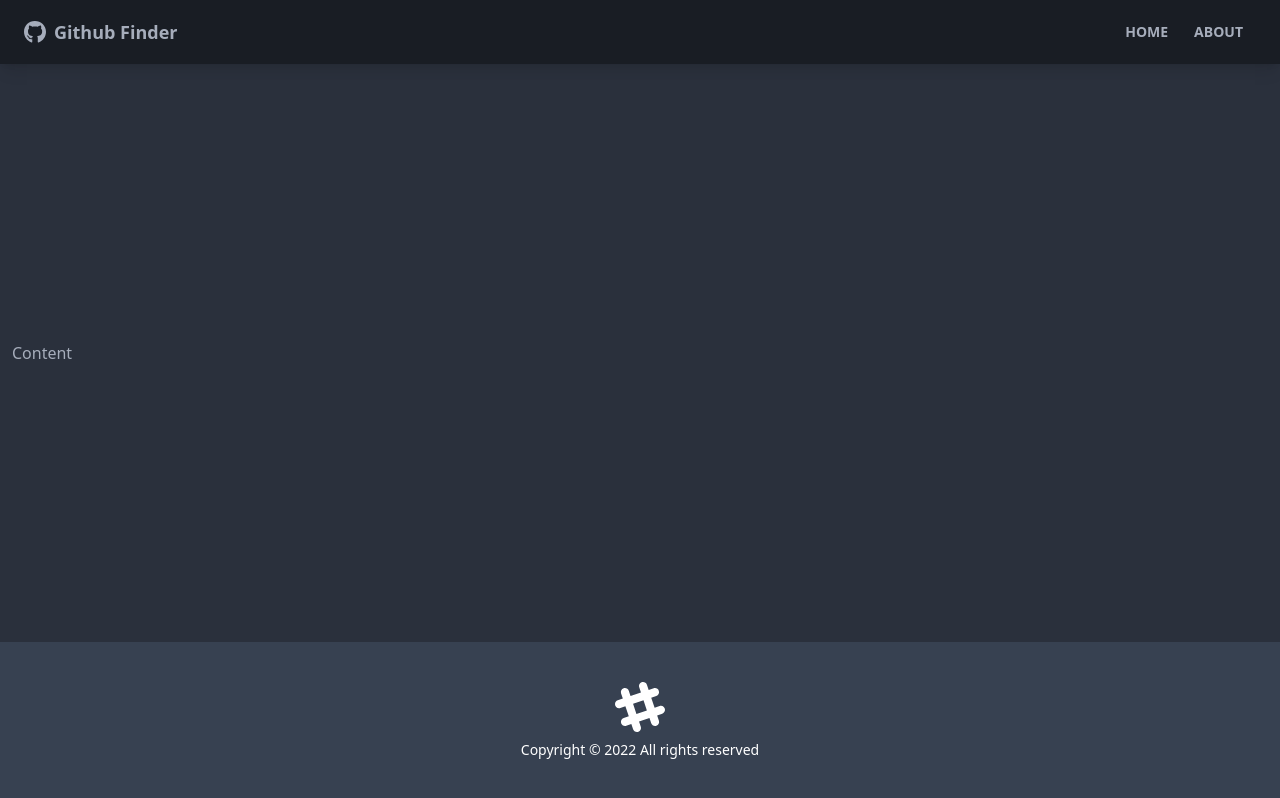
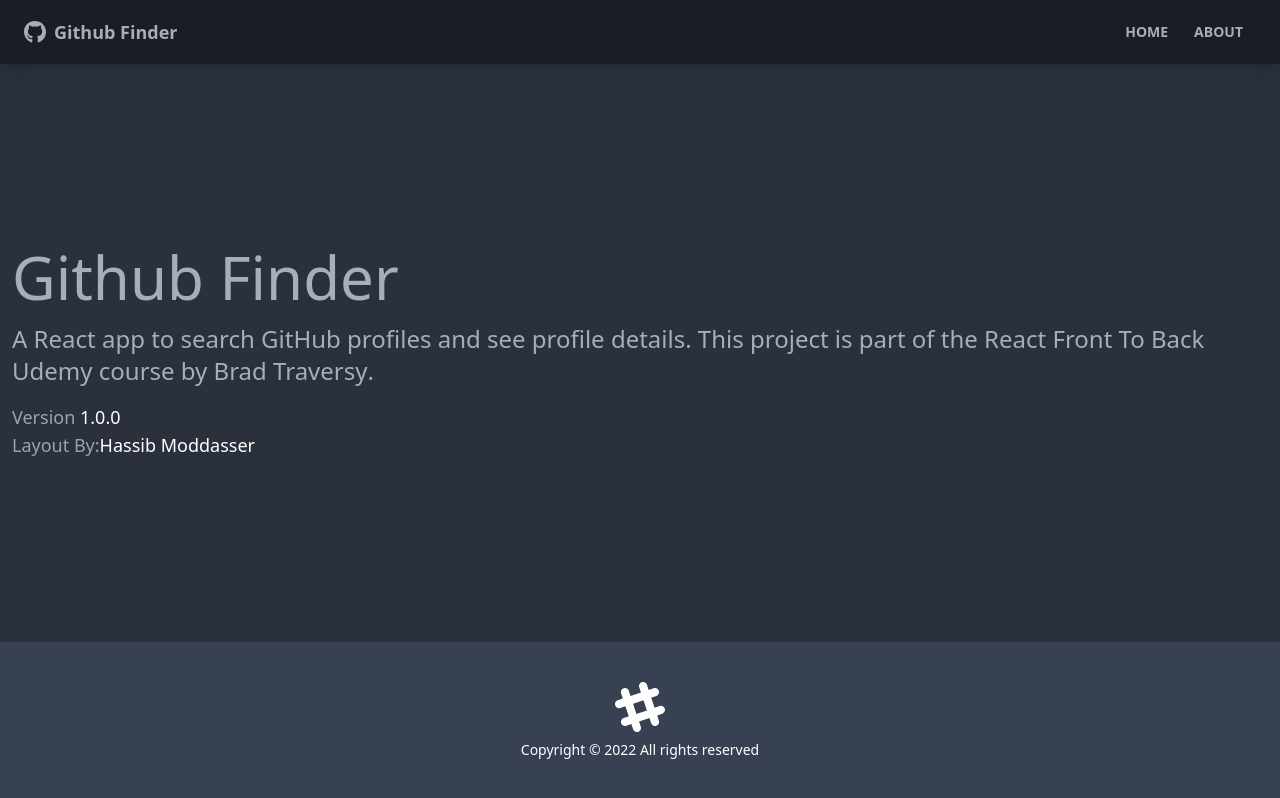
Before and after one commit to bcherrera14/github-finder, a React (Create React App) app: page /about in a window 1280 px wide. Built offline with nearby package versions, Linux system fonts and the light colour scheme.

Commit message:
add pages

```diff
--- a/src/App.js
+++ b/src/App.js
@@ -1,13 +1,23 @@
-import { BrowserRouter as Router, Route } from 'react-router-dom';
+import { BrowserRouter as Router, Route, Routes } from 'react-router-dom';
 import Navbar from './components/layout/Navbar';
 import Footer from './components/layout/Footer';
+import Home from './pages/Home';
+import About from './pages/About';
+import NotFound from './pages/NotFound';
 
 function App() {
 	return (
 		<Router>
 			<div className="flex flex-col justify-between h-screen">
 				<Navbar />
-				<main className="container mx-auto px-3 pb-12">Content</main>
+				<main className="container mx-auto px-3 pb-12">
+					<Routes>
+						<Route path="/" element={<Home />} />
+						<Route path="/about" element={<About />} />
+						<Route path="/notfound" element={<NotFound />} />
+						<Route path="/*" element={<NotFound />} />
+					</Routes>
+				</main>
 				<Footer />
 			</div>
 		</Router>
--- /dev/null
+++ b/src/pages/About.jsx
@@ -0,0 +1,29 @@
+import React from 'react';
+
+function About() {
+	return (
+		<div>
+			<h1 className="text-6xl mb-4">Github Finder</h1>
+			<p className="mb-4 text-2xl font-light">
+				A React app to search GitHub profiles and see profile details. This project is part of the
+				<a href="https://www.udemy.com/course/modern-react-front-to-back/"> React Front To Back</a> Udemy course
+				by
+				<strong>
+					<a href="https://traversymedia.com"> Brad Traversy</a>
+				</strong>
+				.
+			</p>
+			<p className="text-lg text-gray-400">
+				Version <span className="text-white">1.0.0</span>
+			</p>
+			<p className="text-lg text-gray-400">
+				Layout By:
+				<a className="text-white" href="https://twitter.com/hassibmoddasser">
+					Hassib Moddasser
+				</a>
+			</p>
+		</div>
+	);
+}
+
+export default About;
--- /dev/null
+++ b/src/pages/Home.jsx
@@ -0,0 +1,11 @@
+import React from 'react';
+
+function Home() {
+	return (
+		<div>
+			<h1 className="text-6xl">Welcome</h1>
+		</div>
+	);
+}
+
+export default Home;
--- /dev/null
+++ b/src/pages/NotFound.jsx
@@ -0,0 +1,21 @@
+import React from 'react';
+import { FaHome } from 'react-icons/fa';
+import { Link } from 'react-router-dom';
+
+function NotFound() {
+	return (
+		<div className="hero">
+			<div className="text-center hero-content">
+				<div className="max-w-lg">
+					<h1 className="text-8xl font-bold mb-8">Oops!</h1>
+					<p className="text-5xl mb-8">404 - Page not found!</p>
+					<Link to="/" className="btn btn-primary btn-lg">
+						<FaHome className="mr-2" />Back To Home
+					</Link>
+				</div>
+			</div>
+		</div>
+	);
+}
+
+export default NotFound;
```
